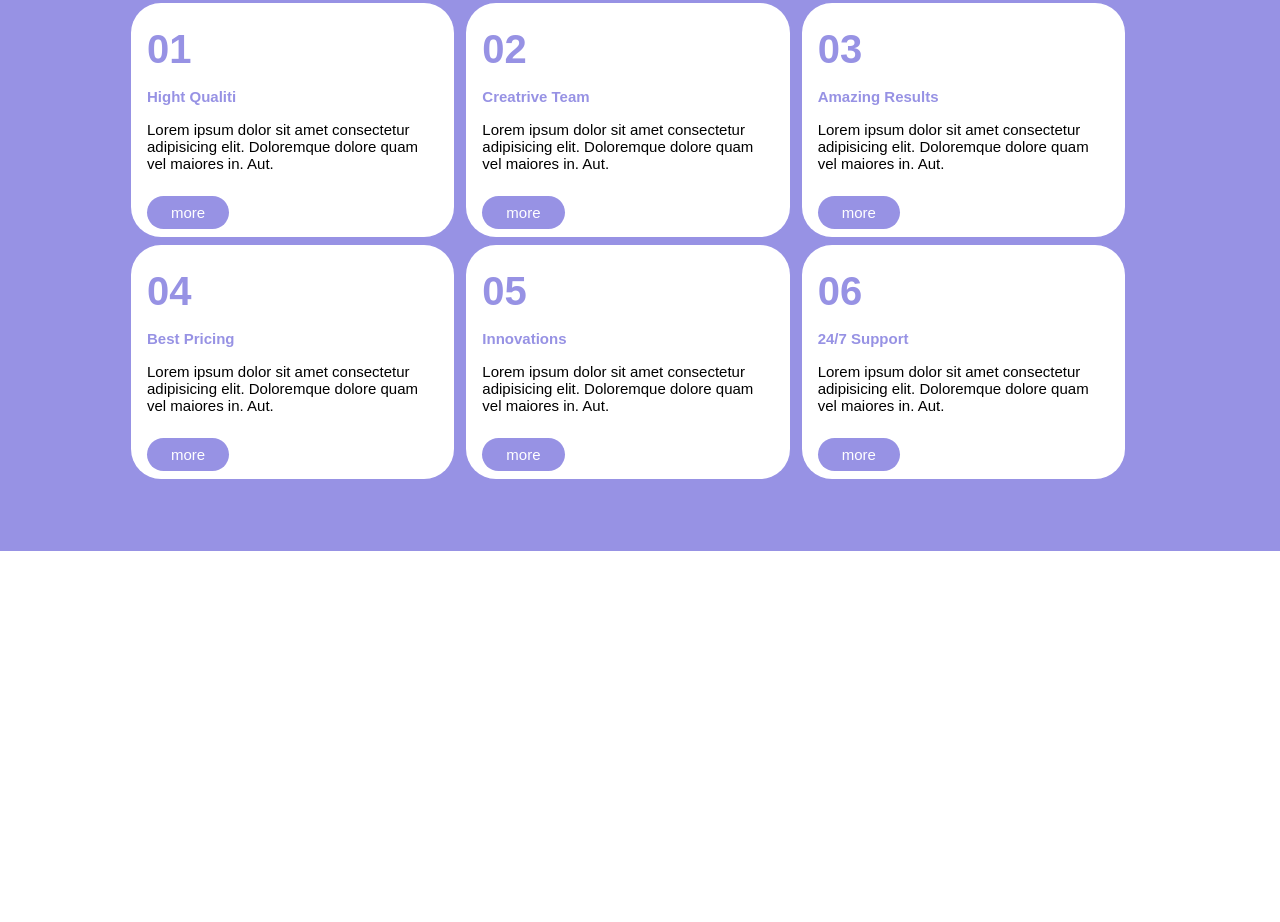
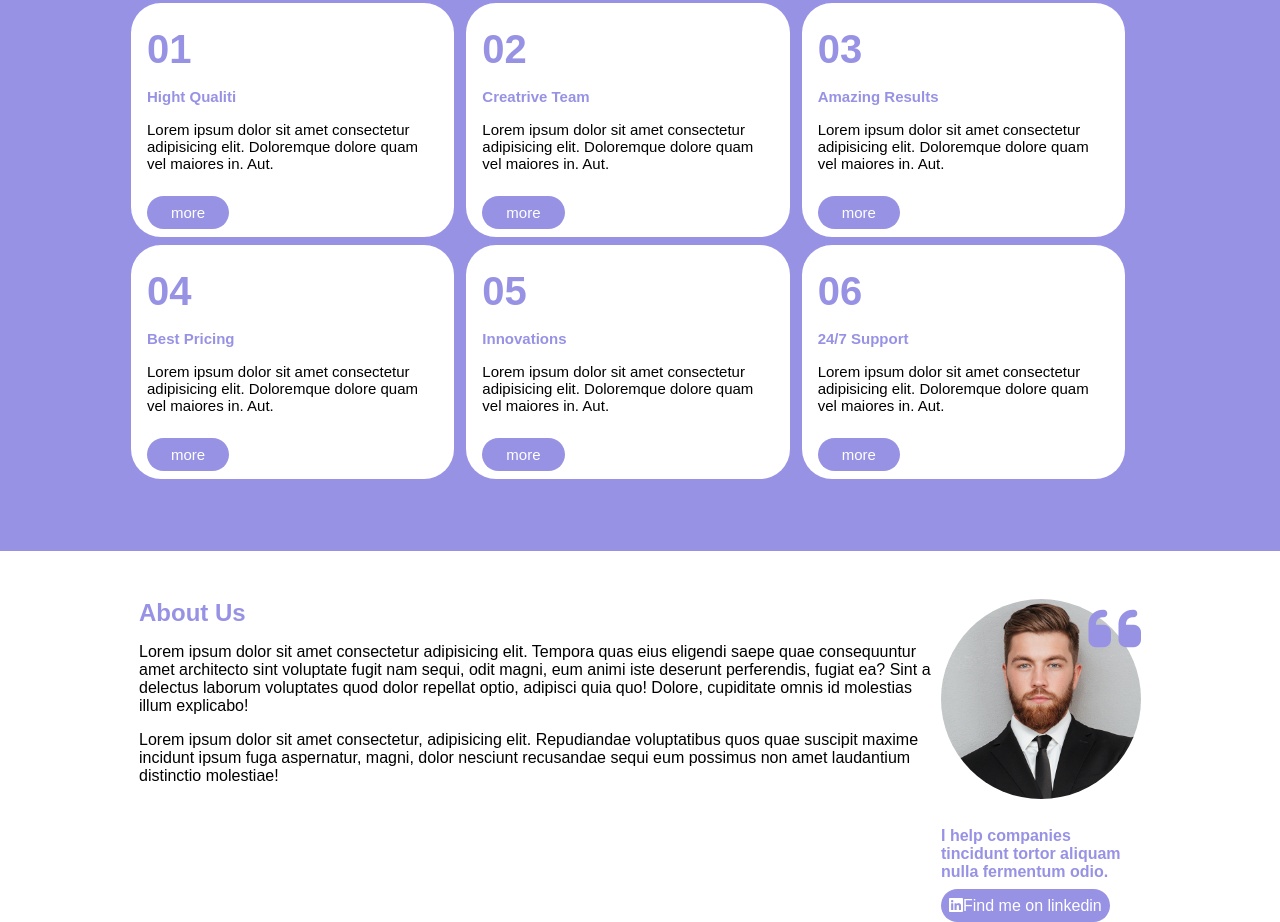
Before and after one commit to SimoneRicciardo/htmlcss-responsive-layout, a plain HTML site: page index.html in a window 1280 px wide. Shown: the part 2407-3329 px from the top of the page. Before the commit the page ends 2958 px from the top, so only its background shows below. Drawn offline with Linux system fonts and the light colour scheme.

Commit message:
about us completo

```diff
--- a/css/layout.css
+++ b/css/layout.css
@@ -305,6 +305,54 @@ html{
     margin-top: 1.5rem;
 }
 
+/*-- sezione about us--*/
+#about-us{
+    margin-top: 3rem;
+}
+
+.about-text h2{
+    color: var(--secondary-color);
+    margin-bottom: 1rem;
+}
+
+.about-text p{
+    margin-bottom: 1rem;
+}
+
+.about-img h4{
+    padding: 1rem 0;
+    color: var(--secondary-color);
+}
+
+.about-img img{
+    border-radius: 50%;
+    width: 200px;
+    height: 200px;
+    object-fit:cover;
+    margin-bottom: 0.5rem;
+}
+
+.btn-linkedin{
+    background-color: var(--secondary-color);
+    text-decoration: none;
+    color: white;
+    padding: 0.5rem;
+    border-radius: 20px;
+}
+
+.img-about-pos{
+    position: relative;
+}
+
+.about-img .fa-quote-left{
+    position: absolute;
+    right: 0px;
+    font-size: 60px;
+    color: var(--secondary-color);
+}
+
+
+
 
 /*media query*/
 
@@ -387,4 +435,9 @@ html{
     .testimonial img{
         margin: 1rem 0;
     }
+
+    .about .container{
+        flex-direction: column;
+        text-align: center;
+    }
 }
--- a/index.html
+++ b/index.html
@@ -183,12 +183,20 @@
 
         </section>
 
-        <section id="about-us">
+        <section id="about-us"> <!--sezione about us-->
 
             <div class="about">
-                <div class="container">
-                    <div></div>
-                    <div></div>
+                <div class="container flex">
+                    <div class="about-text">
+                        <h2>About Us</h2>
+                        <p>Lorem ipsum dolor sit amet consectetur adipisicing elit. Tempora quas eius eligendi saepe quae consequuntur amet architecto sint voluptate fugit nam sequi, odit magni, eum animi iste deserunt perferendis, fugiat ea? Sint a delectus laborum voluptates quod dolor repellat optio, adipisci quia quo! Dolore, cupiditate omnis id molestias illum explicabo!</p>
+                        <p>Lorem ipsum dolor sit amet consectetur, adipisicing elit. Repudiandae voluptatibus quos quae suscipit maxime incidunt ipsum fuga aspernatur, magni, dolor nesciunt recusandae sequi eum possimus non amet laudantium distinctio molestiae!</p>
+                    </div>
+                    <div class="about-img">
+                        <div class="img-about-pos"><i class="fa-solid fa-quote-left"></i><img src="img/about.jpg" alt="about-us"></div>
+                        <h4>I help companies tincidunt tortor aliquam nulla fermentum odio.</h4>
+                        <a href="#" class="btn-linkedin"><i class="fa-brands fa-linkedin"></i>Find me on linkedin</a>
+                    </div>
                 </div>
             </div>
 
```
